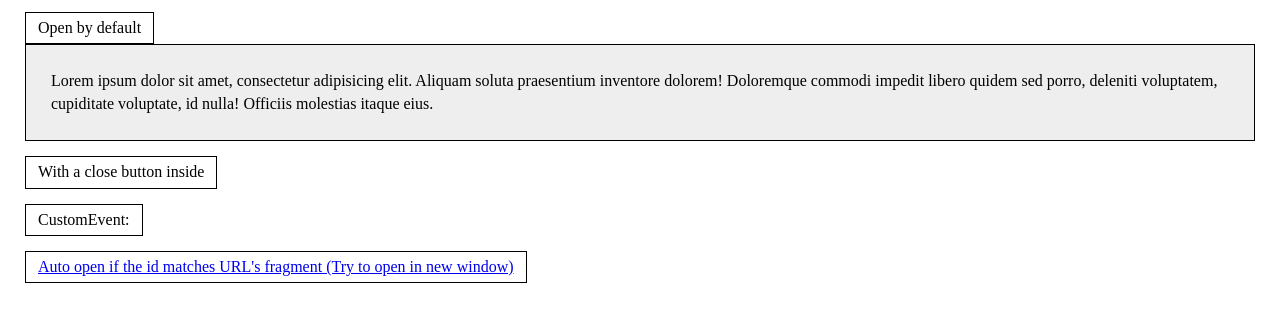
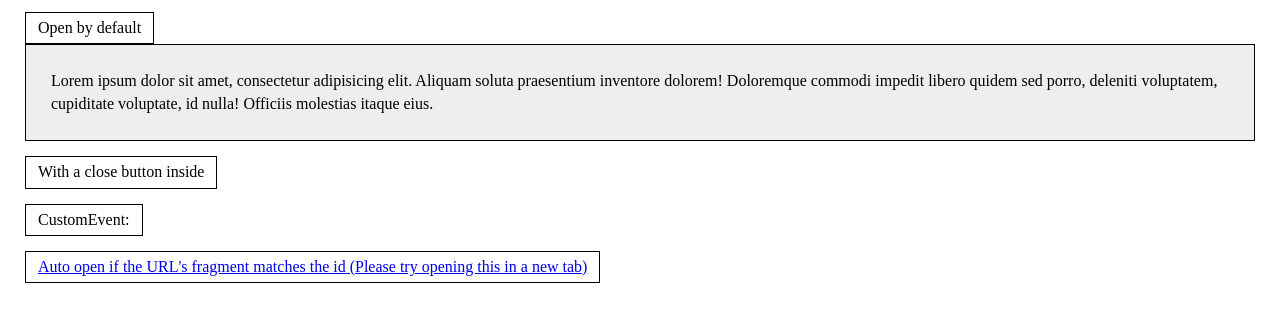
Before and after one commit to chalkygames123/disclosure, a website built with Parcel: page index.html in a window 1280 px wide. Shown: the part 140-462 px from the top of the page. Built offline with nearby package versions, Linux system fonts and the light colour scheme.

Commit message:
Update index.html

```diff
--- a/index.html
+++ b/index.html
@@ -139,7 +139,7 @@
           aria-controls="disclosure-05-details"
           data-disclosure
         >
-          Auto open if the id matches URL's fragment (Try to open in new window)
+          Auto open if the URL's fragment matches the id (Please try opening this in a new tab)
         </a>
         <div
           class="details"
```
